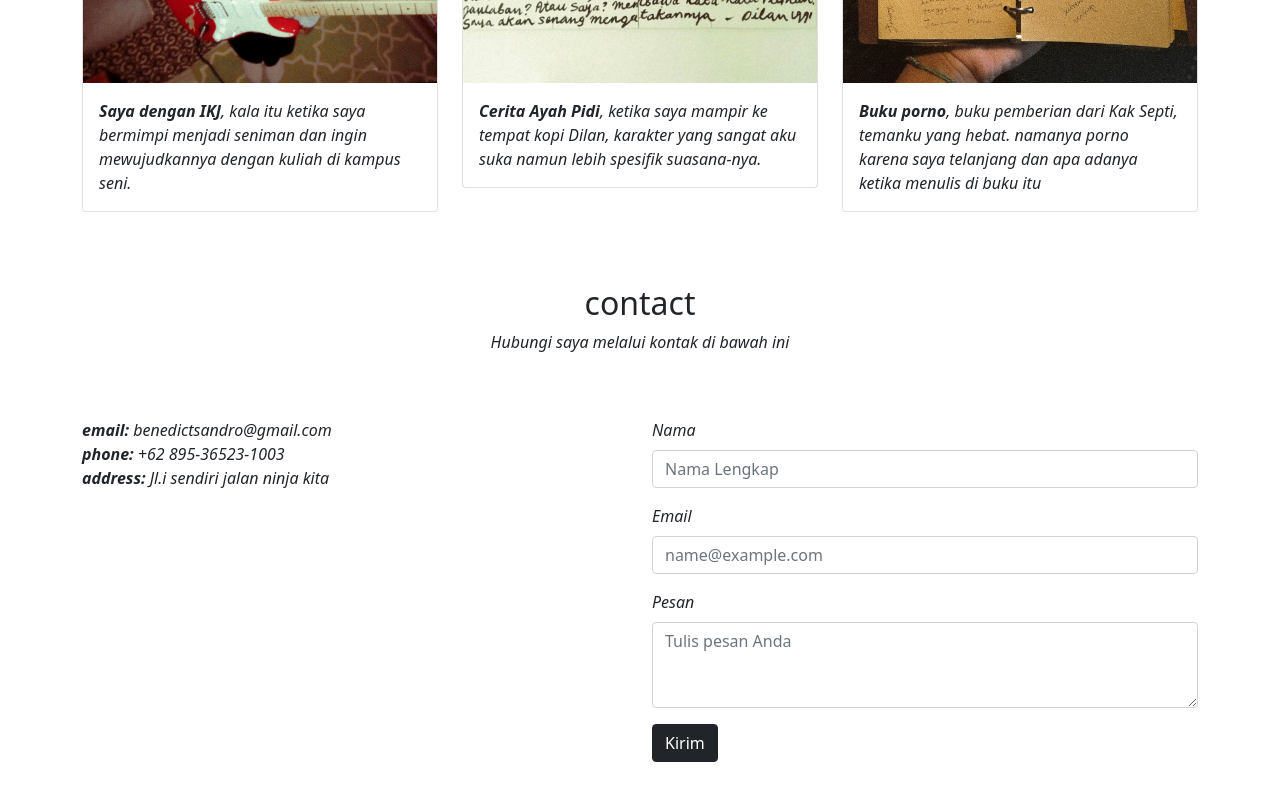
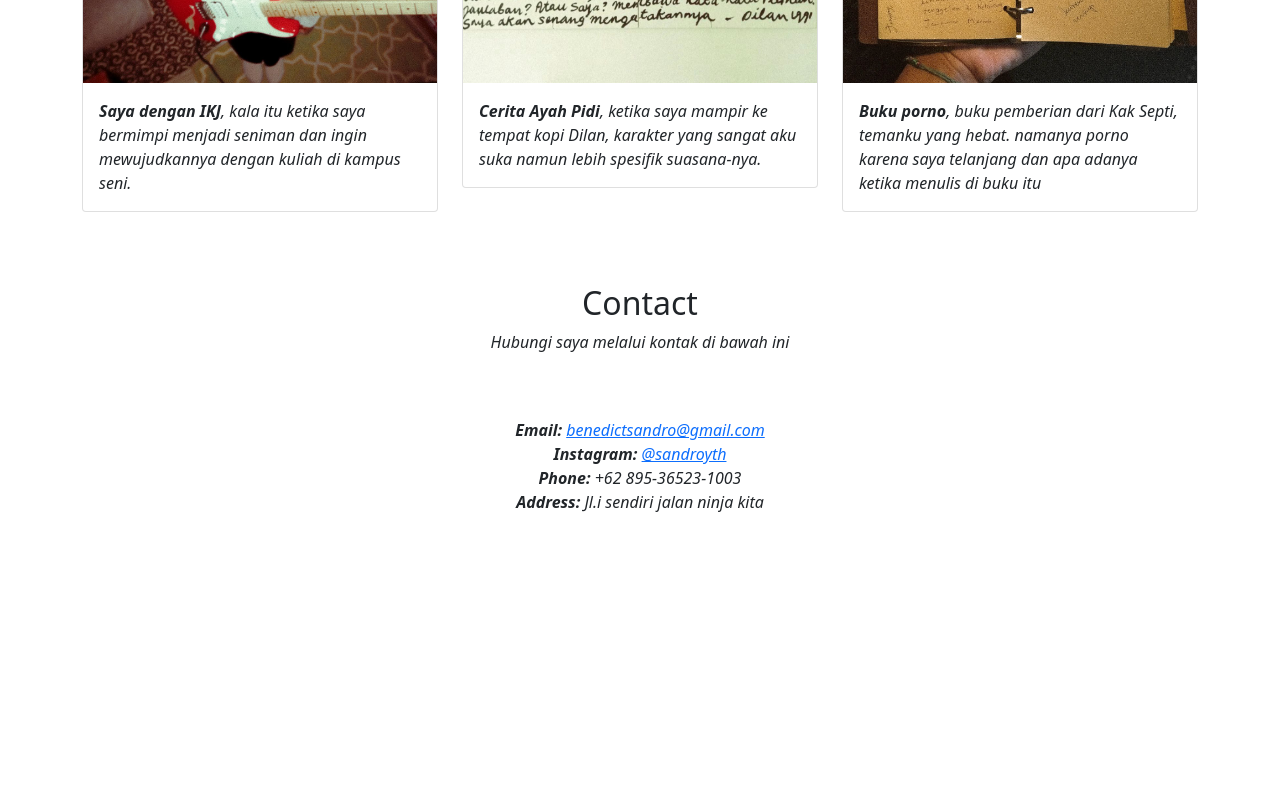
Before and after one commit to amadeussandro/perkenalkan, a plain HTML site: page index.html in a window 1280 px wide. Shown: the part 1206-2006 px from the top of the page. Drawn offline with nearby package versions, Linux system fonts and the light colour scheme.

Commit message:
Update index.html

```diff
--- a/index.html
+++ b/index.html
@@ -119,42 +119,29 @@
     <!-- Akhir project -->
 
     <!-- Contact -->
+    <!-- Contact -->
 <section id="contact" class="py-5">
   <div class="container">
     <div class="row text-center mb-5">
       <div class="col">
-            <h2 class="mt-4">contact</h2>
-            <p >Hubungi saya melalui kontak di bawah ini</p>
+        <h2 class="mt-4">Contact</h2>
+        <p>Hubungi saya melalui kontak di bawah ini</p>
       </div>
     </div>
     <div class="row justify-content-center">
-          <div class="col-md-6">
+      <div class="col-md-6 text-center">
         <ul class="list-unstyled">
-              <li><strong>email:</strong> benedictsandro@gmail.com</li>
-              <li><strong>phone:</strong> +62 895-36523-1003</li>
-              <li><strong>address:</strong> Jl.i sendiri jalan ninja kita</li>
+          <li><strong>Email:</strong> <a href="https://mail.google.com" target="_blank">benedictsandro@gmail.com</a></li>
+          <li><strong>Instagram:</strong> <a href="https://www.instagram.com/sandroyth?igsh=MTJ4Yjd1ODdwdzhobQ==" target="_blank">@sandroyth</a></li>
+          <li><strong>Phone:</strong> +62 895-36523-1003</li>
+          <li><strong>Address:</strong> Jl.i sendiri jalan ninja kita</li>
         </ul>
-          </div>
-          <div class="col-md-6">
-            <form>
-              <div class="mb-3">
-                <label for="name" class="form-label">Nama</label>
-                <input type="text" class="form-control" id="name" placeholder="Nama Lengkap">
-              </div>
-              <div class="mb-3">
-                <label for="email" class="form-label">Email</label>
-                <input type="email" class="form-control" id="email" placeholder="name@example.com">
-              </div>
-              <div class="mb-3">
-                <label for="message" class="form-label">Pesan</label>
-                <textarea class="form-control" id="message" rows="3" placeholder="Tulis pesan Anda"></textarea>
-              </div>
-              <button type="submit" class="btn btn-dark">Kirim</button>
-            </form>
       </div>
     </div>
   </div>
 </section>
+<!-- Akhir Contact -->
+
     <!-- Akhir Contact -->
 
 
```
Lines whose indentation alone changed are shown as unchanged.
